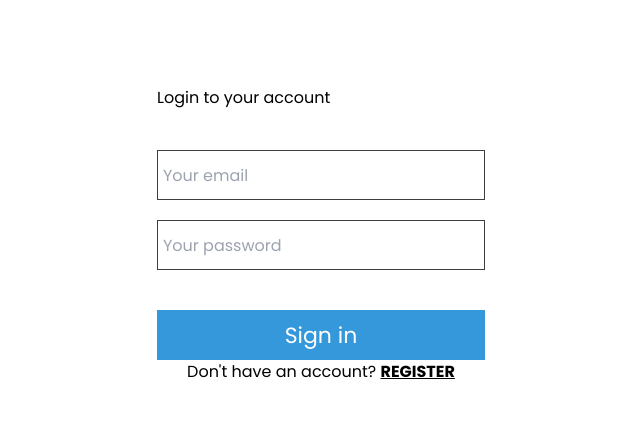
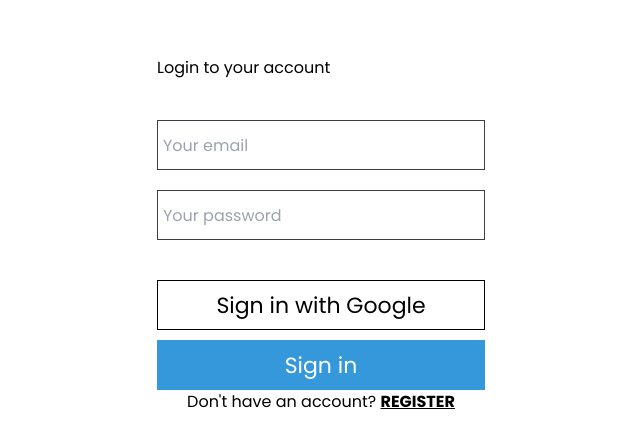
Before and after one commit to khattakdev/edversity-twitter, a React (Vite) app: page / in a window 1280 px wide. Shown: the part 165-612 px from the top of the page, without its empty margins (319-959 px from the left). Built offline with nearby package versions, Linux system fonts and the light colour scheme; no server answers.

Commit message:
login with google

```diff
--- a/src/components/Login/index.jsx
+++ b/src/components/Login/index.jsx
@@ -1,13 +1,31 @@
 import { useEffect, useState } from "react";
-import { signInWithEmailAndPassword } from "firebase/auth";
+import {
+  signInWithEmailAndPassword,
+  GoogleAuthProvider,
+  signInWithPopup,
+} from "firebase/auth";
 import { useNavigate } from "react-router-dom";
 import { auth } from "../../firebase";
 import classes from "./index.module.css";
 function Login({ loginState }) {
   const navigate = useNavigate();
+  const provider = new GoogleAuthProvider();
   const [email, SetEmail] = useState("");
   const [password, SetPassword] = useState("");
   const [errorMessage, SetErrorMessage] = useState("");
+
+  const onGoogleLogin = () => {
+    signInWithPopup(auth, provider)
+      .then((result) => {
+        const user = result.user;
+        console.log(user);
+        // "QQQ7XGvGWRSdhNxIv8OtmZgxJkb2"
+        // 4YjG5a0GdmbhpYRQMp02lDdZtvi2
+      })
+      .catch((error) => {
+        console.log(error);
+      });
+  };
 
   const onLogin = async (e) => {
     e.preventDefault();
@@ -54,6 +72,9 @@
       bio: "aosdjaodjasijdsadi",
       followings: 222,
       followers: 1234
+    },
+    "4YjG5a0GdmbhpYRQMp02lDdZtvi2": {
+
     }
   }
 
@@ -87,6 +108,12 @@
           type="password"
           placeholder="Your password"
         />
+        <input
+          onClick={onGoogleLogin}
+          className={classes.input_google_btn}
+          type="button"
+          value={"Sign in with Google"}
+        />
         <input className={classes.input_btn} type="submit" value={"Sign in"} />
       </form>
       <p>
--- a/src/components/Login/index.module.css
+++ b/src/components/Login/index.module.css
@@ -16,12 +16,22 @@
   padding: 2px 5px;
 }
 .login_form .input_btn {
-  margin-top: 30px;
+  margin-top: 10px;
   background-color: #3498db;
   outline: none;
   border: none;
   font-size: 22px;
   color: white;
+  cursor: pointer;
+}
+
+.login_form .input_google_btn {
+  margin-top: 30px;
+  color: black;
+  outline: none;
+  border: 1px solid black;
+  font-size: 22px;
+  cursor: pointer;
 }
 
 .login p {
```
